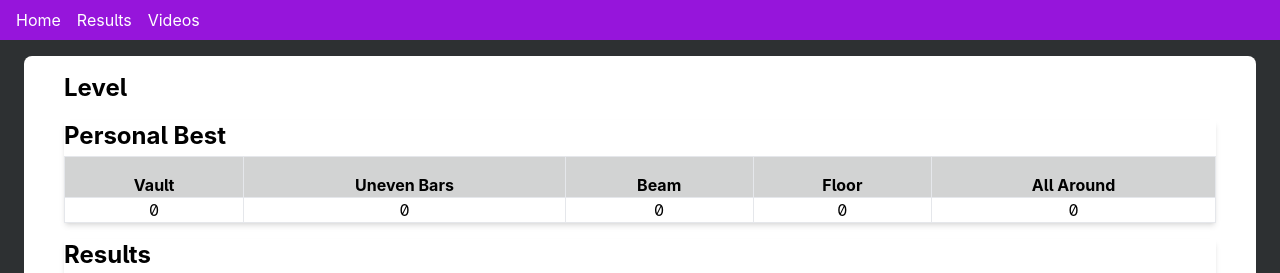
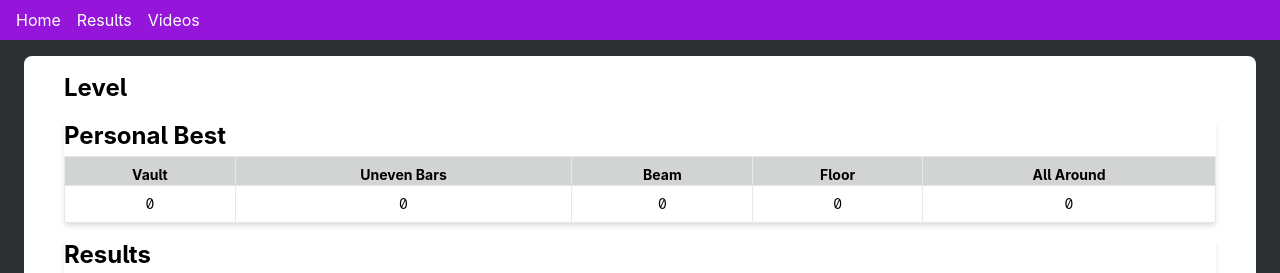
Before and after one commit to StylesTrip/gymnastics-ui, a Next.js app: page /results in a window 1280 px wide. Shown: the top 273 px of the page. Built offline with nearby package versions, Linux system fonts and the light colour scheme; no server answers; the database is empty.

Commit message:
Font size and padding changes for PB table

```diff
--- a/src/components/tables/PersonalBestTable.jsx
+++ b/src/components/tables/PersonalBestTable.jsx
@@ -33,11 +33,19 @@ export const PersonalBestTable = ({ scores }) => {
 
         return (
             <tr className="bg-white border text-black">
-                <td className="border text-center">{highScores.vaultScore}</td>
-                <td className="border text-center">{highScores.barsScore}</td>
-                <td className="border text-center">{highScores.beamScore}</td>
-                <td className="border text-center">{highScores.floorScore}</td>
-                <td className="border text-center">
+                <td className="border text-center text-sm p-2">
+                    {highScores.vaultScore}
+                </td>
+                <td className="border text-center text-sm p-2">
+                    {highScores.barsScore}
+                </td>
+                <td className="border text-center text-sm p-2">
+                    {highScores.beamScore}
+                </td>
+                <td className="border text-center text-sm p-2">
+                    {highScores.floorScore}
+                </td>
+                <td className="border text-center text-sm p-2">
                     {highScores.allAroundScore}
                 </td>
             </tr>
@@ -45,17 +53,17 @@ export const PersonalBestTable = ({ scores }) => {
     };
 
     return (
-        <table className="table-auto border">
-            <thead className="border bg-primary-table-header-background">
+        <table className="table-auto w-full">
+            <thead className="bg-primary-table-header-background">
                 <tr className="border text-black">
-                    <th className="border px-4 pt-4">Vault</th>
-                    <th className="border px-4 pt-4">Uneven Bars</th>
-                    <th className="border px-4 pt-4">Beam</th>
-                    <th className="border px-4 pt-4">Floor</th>
-                    <th className="border px-4 pt-4">All Around</th>
+                    <th className="border px-2 pt-2 text-sm">Vault</th>
+                    <th className="border px-2 pt-2 text-sm">Uneven Bars</th>
+                    <th className="border px-2 pt-2 text-sm">Beam</th>
+                    <th className="border px-2 pt-2 text-sm">Floor</th>
+                    <th className="border px-2 pt-2 text-sm">All Around</th>
                 </tr>
             </thead>
-            <tbody className="border">{getHighestScoreForEvent()}</tbody>
+            <tbody className="">{getHighestScoreForEvent()}</tbody>
         </table>
     );
 };
```
